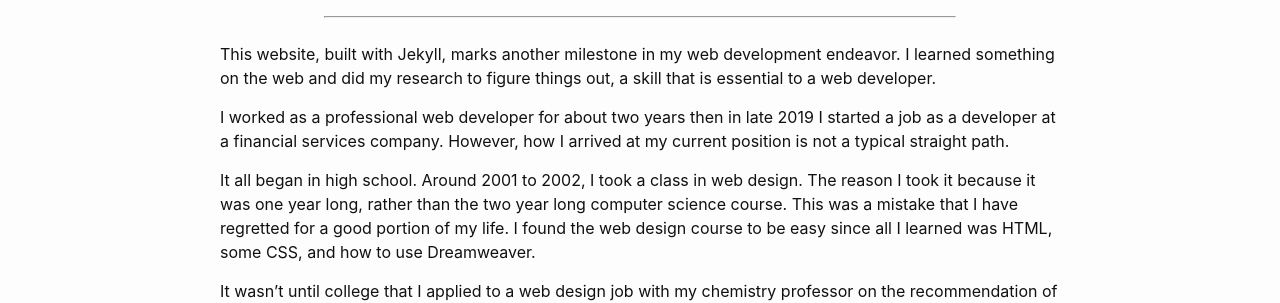
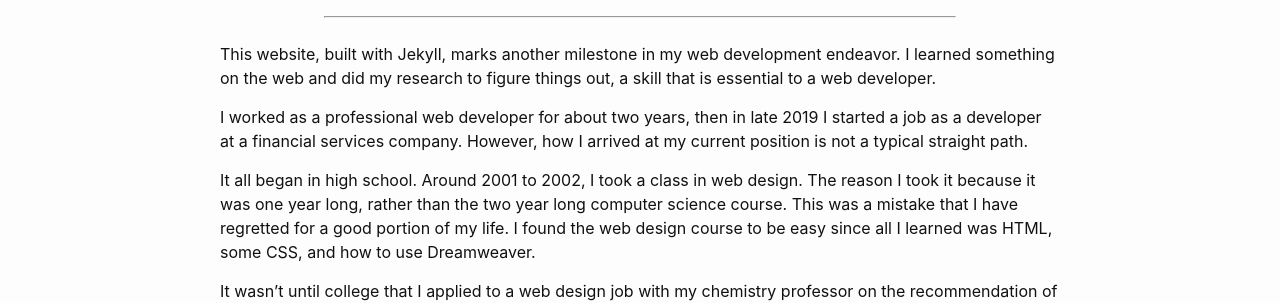
Before and after one commit to hiattzhao/hiattzhao_com, a Jekyll site: the page built from code.md, in a window 1280 px wide. Shown: the part 708-1011 px from the top of the page. Built offline with Jekyll 4.4.1, drawn with Linux system fonts in a browser that asks for light colours; nearby versions of some CDN libraries.

Commit message:
Insert comma

```diff
--- a/code.md
+++ b/code.md
@@ -9,7 +9,7 @@ permalink: /code
   </div>
   <hr>
   <p>This website, built with Jekyll, marks another milestone in my web development endeavor. I learned something on the web and did my research to figure things out, a skill that is essential to a web developer.</p>
-  <p>I worked as a professional web developer for about two years then in late 2019 I started a job as a developer at a financial services company. However, how I arrived at my current position is not a typical straight path.</p>
+  <p>I worked as a professional web developer for about two years, then in late 2019 I started a job as a developer at a financial services company. However, how I arrived at my current position is not a typical straight path.</p>
   <p>It all began in high school. Around 2001 to 2002, I took a class in web design. The reason I took it because it was one year long, rather than the two year long computer science course. This was a mistake that I have regretted for a good portion of my life. I found the web design course to be easy since all I learned was HTML, some CSS, and how to use Dreamweaver.</p>
   <p>It wasn’t until college that I applied to a web design job with my chemistry professor on the recommendation of a friend. The professor was building a website about organic chemistry. It was 2004 and I used what I had learned in high school to maintain her web pages. I didn’t use an external CSS style sheet because I didn’t learn that technique yet. It was very tedious to maintain a website that had many web pages. It’s also worth to mention that I met many smart people in college who impressed me with their knowledge of things that I wanted to become better at not only web design but also graphic design.</p>
   <p>Shortly after college, I decided to pursue photography. It wasn’t long until I realized I needed a website to showcase my photographs. I designed my portfolio website from the ground up with HTML, CSS, JavaScript, and used a jQuery plugin to make the photo gallery.</p>
```
